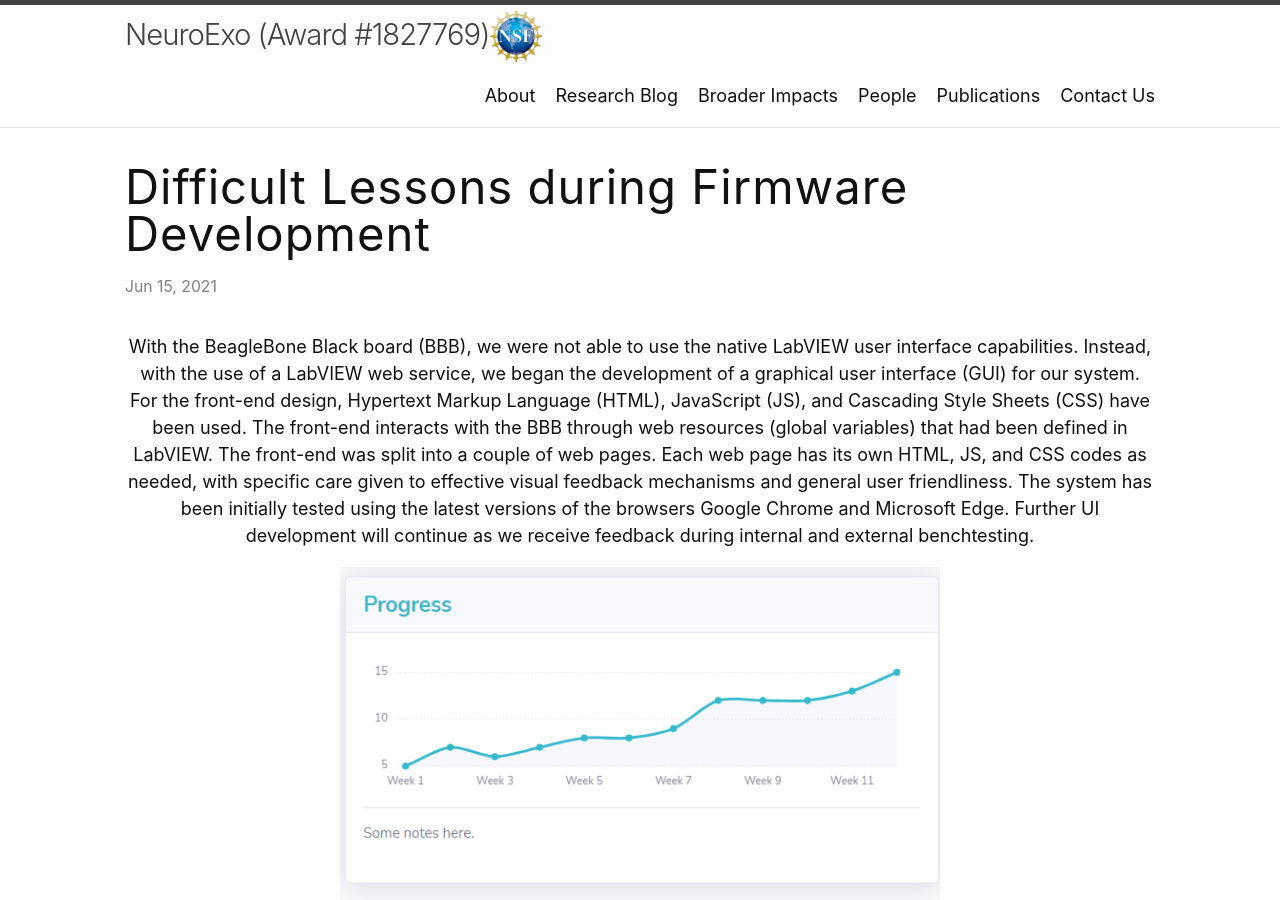
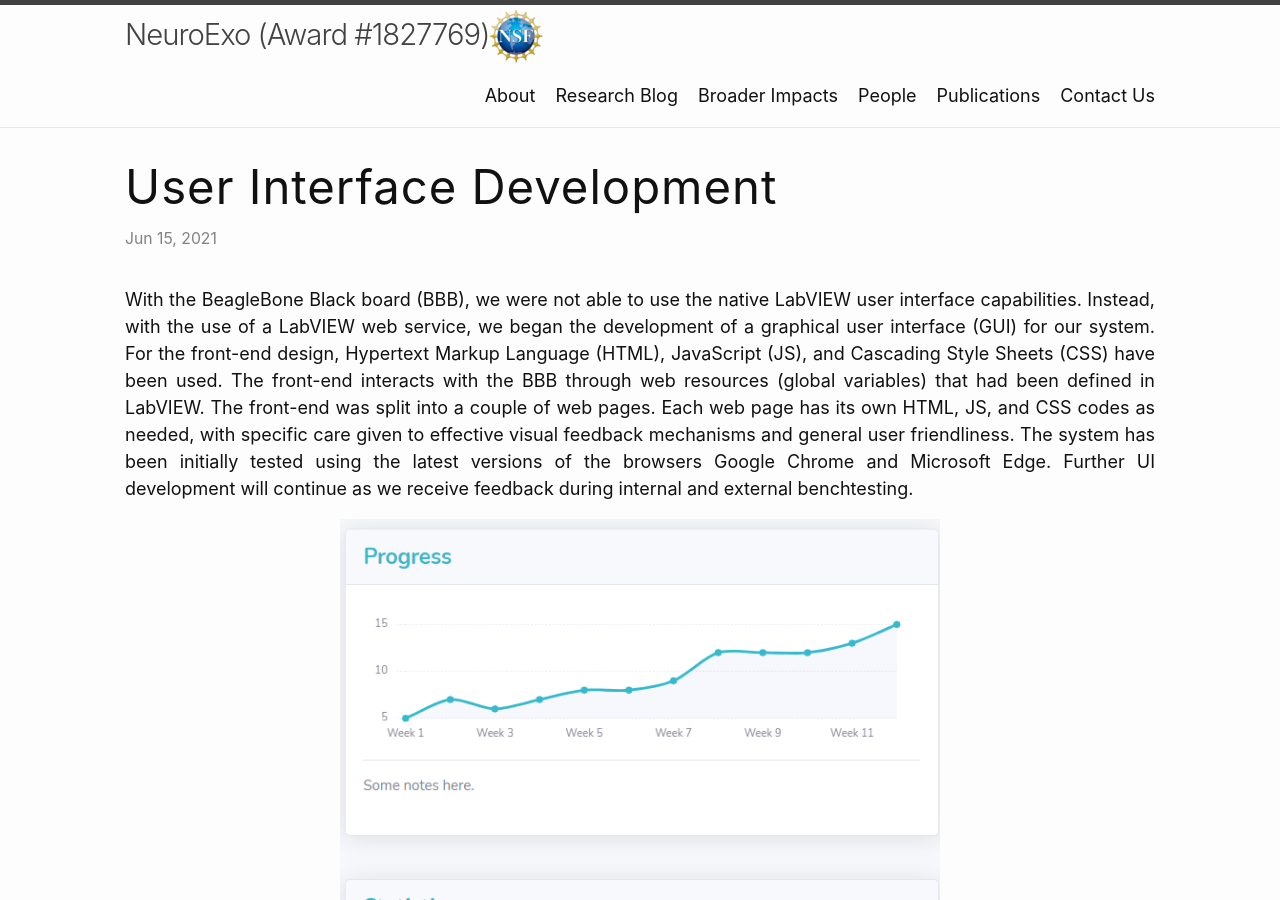
Before and after one commit to arcraik/neuroexo-website, a Jekyll site: the page built from _posts/2021-6-15-userinterface.md, in a window 1280 px wide and 900 px high. Built offline with Jekyll 4.4.1, drawn with Linux system fonts in a browser that asks for light colours.

Commit message:
Update 2021-6-15-userinterface.md

```diff
--- a/_posts/2021-6-15-userinterface.md
+++ b/_posts/2021-6-15-userinterface.md
@@ -1,9 +1,9 @@
 ---
 layout: post
-title: Difficult Lessons during Firmware Development
+title: User Interface Development
 ---
 
-<p align="center">With the BeagleBone Black board (BBB), we were not able to use the native LabVIEW user interface capabilities. Instead, with the use of a LabVIEW web service, we began the development of a graphical user interface (GUI) for our system. For the front-end design, Hypertext Markup Language (HTML), JavaScript (JS), and Cascading Style Sheets (CSS) have been used. The front-end interacts with the BBB through web resources (global variables) that had been defined in LabVIEW.  The front-end was split into a couple of web pages. Each web page has its own HTML, JS, and CSS codes as needed, with specific care given to effective visual feedback mechanisms and general user friendliness. The system has been initially tested using the latest versions of the browsers Google Chrome and Microsoft Edge. Further UI development will continue as we receive feedback during internal and external benchtesting. </p>
+<p align="justify">With the BeagleBone Black board (BBB), we were not able to use the native LabVIEW user interface capabilities. Instead, with the use of a LabVIEW web service, we began the development of a graphical user interface (GUI) for our system. For the front-end design, Hypertext Markup Language (HTML), JavaScript (JS), and Cascading Style Sheets (CSS) have been used. The front-end interacts with the BBB through web resources (global variables) that had been defined in LabVIEW.  The front-end was split into a couple of web pages. Each web page has its own HTML, JS, and CSS codes as needed, with specific care given to effective visual feedback mechanisms and general user friendliness. The system has been initially tested using the latest versions of the browsers Google Chrome and Microsoft Edge. Further UI development will continue as we receive feedback during internal and external benchtesting. </p>
 
 
 <div style="text-align:center"><img src="/photos/UI.png" width="600" /></div>
```
